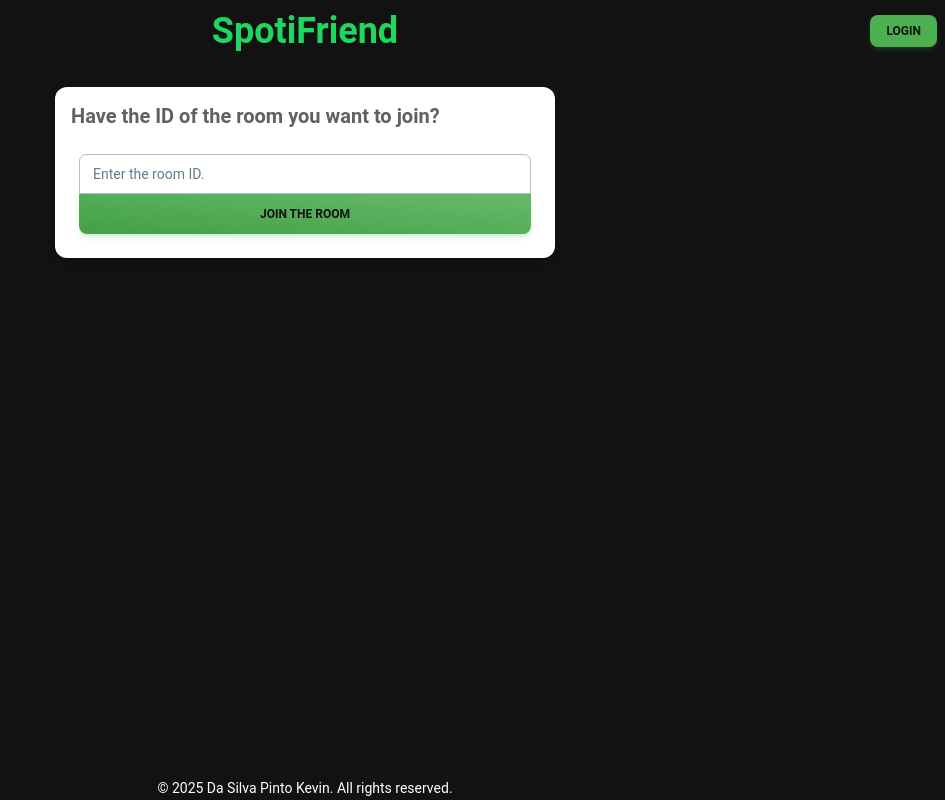
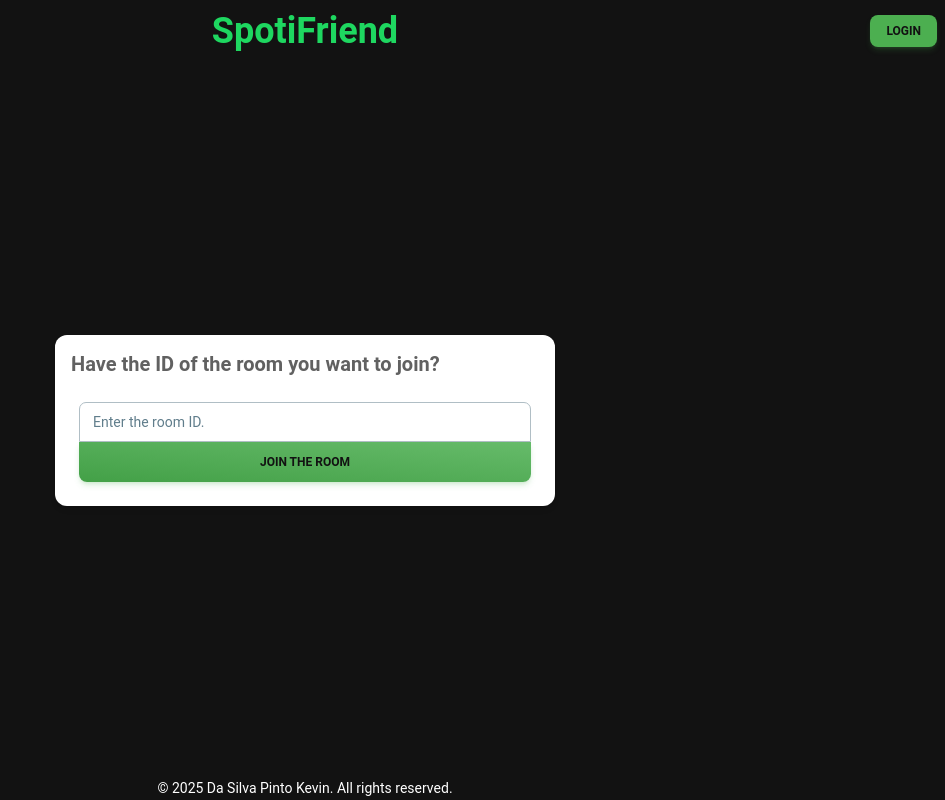
Before and after one commit to NamelessProj/SpotiFriend-frontend, a React (Vite) app: page / in a window 1280 px wide. Shown: the whole page, without its empty margins (335-1280 px from the left). Built offline with nearby package versions, Linux system fonts and the light colour scheme.

Commit message:
Putting the card at the center

```diff
--- a/src/pages/Home.jsx
+++ b/src/pages/Home.jsx
@@ -19,8 +19,8 @@ const Home = () => {
 
     return (
         <main>
-            <div>
-                <Card className="max-w-[500px] mx-auto my-6">
+            <div className="h-full flex items-center">
+                <Card className="w-[min(500px,100%)] mx-auto my-6">
                     <CardHeader floated={false} shadow={false}>
                         <Typography variant="h5">
                             Have the ID of the room you want to join?
```
